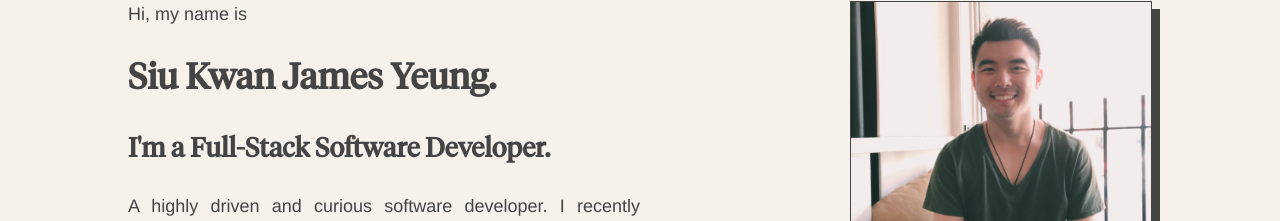
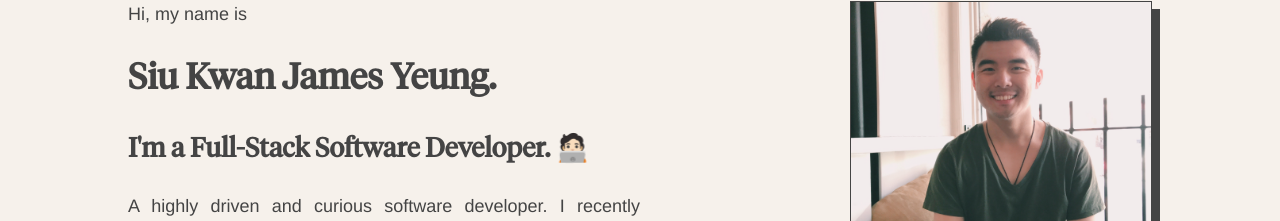
Before and after one commit to OneInfiniteLoops/Portfolio, a React (Create React App) app: page / in a window 1280 px wide. Shown: the part 247-468 px from the top of the page. Built offline with nearby package versions, Linux system fonts and the light colour scheme.

Commit message:
Adds emoji

```diff
--- a/src/components/Introduction.jsx
+++ b/src/components/Introduction.jsx
@@ -5,7 +5,7 @@ const Introduction = () => {
     <div className="Introduction">
       <p>Hi, my name is</p>
       <h1>Siu Kwan James Yeung.</h1>
-      <h2>I'm a Full-Stack Software Developer.</h2>
+      <h2>I'm a Full-Stack Software Developer. 🧑🏻‍💻</h2>
       <p>
         A highly driven and curious software developer. I recently completed a
         coding bootcamp at Northcoders in Manchester where I acquired experience
```
